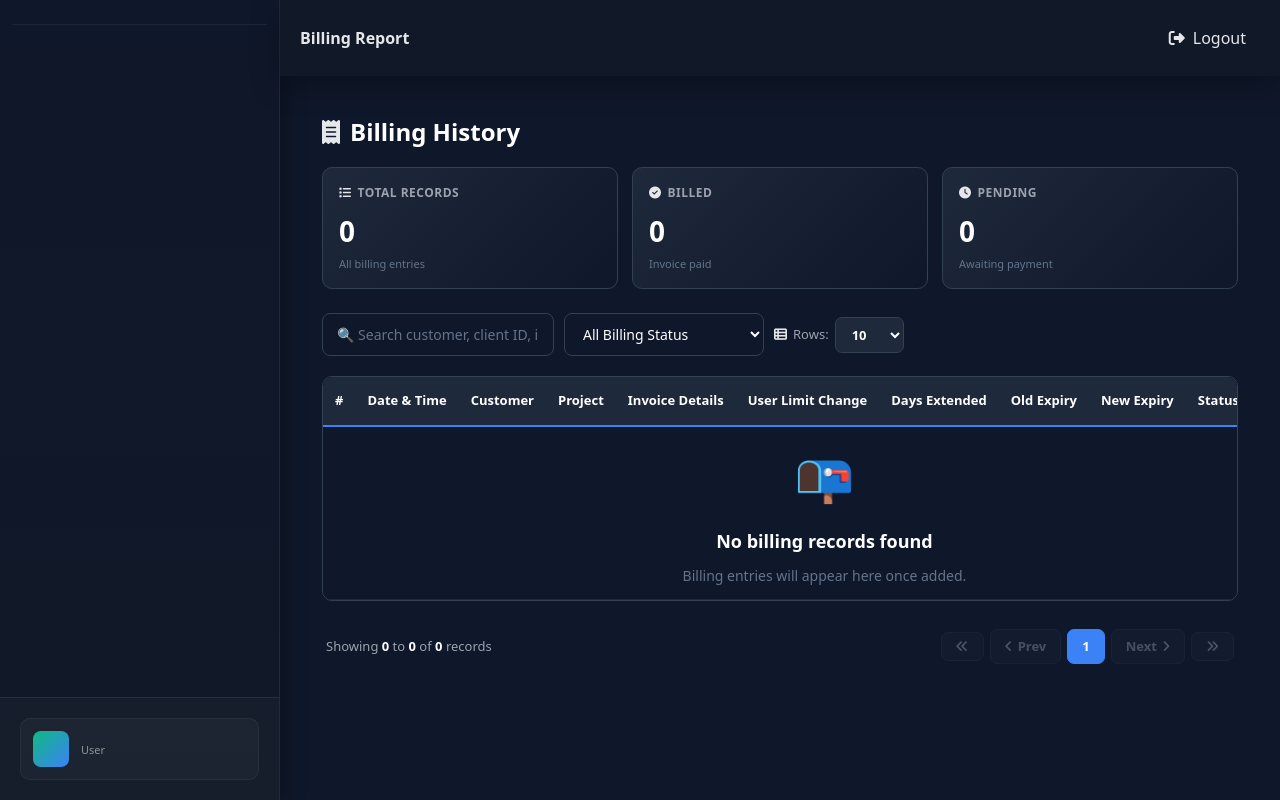
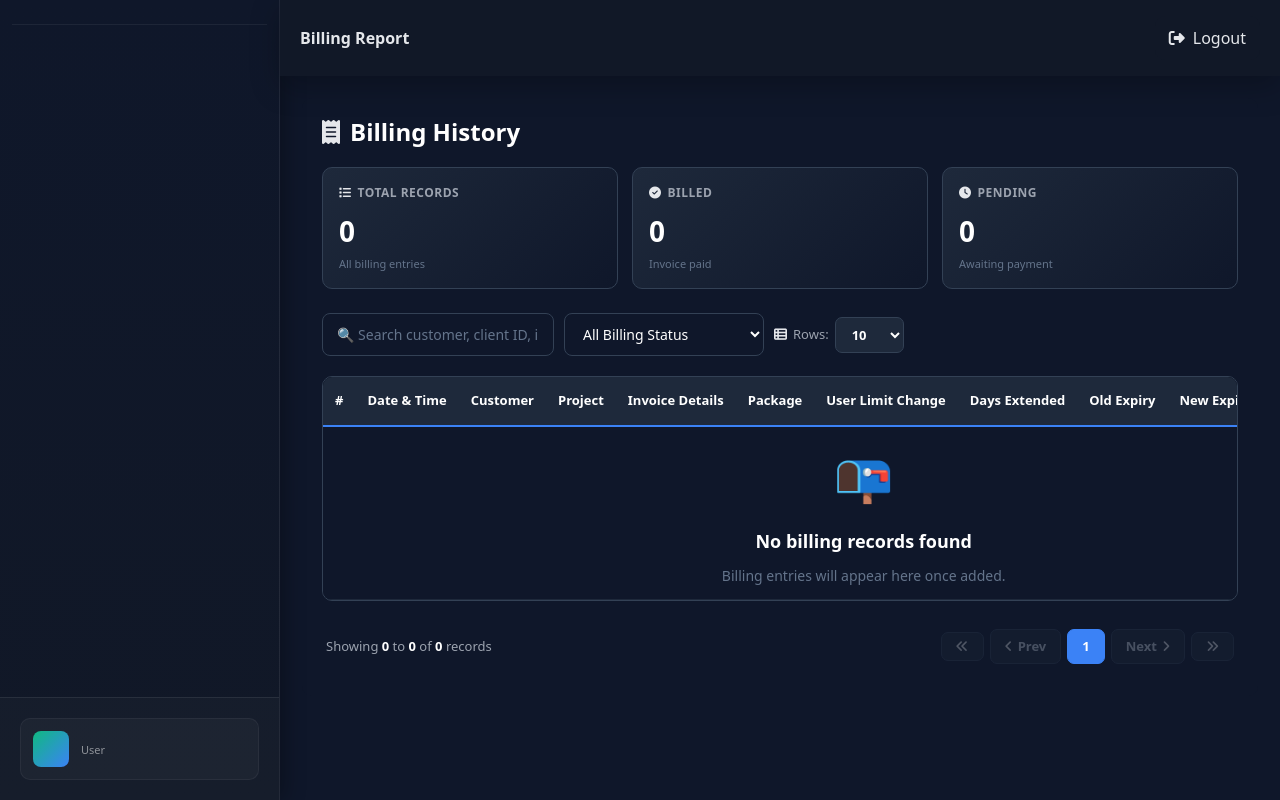
Before and after one commit to sajith231/CENTRAL_LOGIN_SYSTEM, a Django app: page /mobileapp/billing-report/ in a window 1280 px wide. Run offline with Django 5.2, Linux system fonts and the light colour scheme; data that the repository does not hold is empty.

Commit message:
billing section complited

```diff
--- a/MobileApp/templates/billing_report.html
+++ b/MobileApp/templates/billing_report.html
@@ -405,6 +433,7 @@
           <th>Customer</th>
           <th>Project</th>
           <th>Invoice Details</th>
+          <th>Package</th>
           <th>User Limit Change</th>
           <th>Days Extended</th>
           <th>Old Expiry</th>
@@ -452,6 +481,28 @@
               </span>
             {% else %}
               <span style="color:#64748b;">No invoice</span>
+            {% endif %}
+          </td>
+
+          <td>
+            {% if h.package %}
+              <span class="badge-package">
+                <i class="fa-solid fa-box"></i>
+                {{ h.package.package_name }}
+              </span>
+              <small style="display:block; color:#64748b; font-size:11px; margin-top:3px;">
+                {{ h.package.days_limit }} days
+              </small>
+            {% elif h.custom_package %}
+              <span class="badge-custom-pkg">
+                <i class="fa-solid fa-wand-magic-sparkles"></i>
+                {{ h.custom_package.package_name }}
+              </span>
+              <small style="display:block; color:#64748b; font-size:11px; margin-top:3px;">
+                Custom · {{ h.custom_package.days_limit }} days
+              </small>
+            {% else %}
+              <span style="color:#475569; font-size:12px;">—</span>
             {% endif %}
           </td>
 
--- a/MobileApp/views.py
+++ b/MobileApp/views.py
@@ -97,7 +97,7 @@ def mobile_control_list(request):
     # ---------------- BASE QUERY ----------------
     controls = (
         MobileControl.objects
-        .select_related('project', 'package', 'shop__branch')
+        .select_related('project', 'package', 'active_custom_package', 'shop__branch', 'store')
         .prefetch_related('active_devices')
         .order_by('-updated_date')
     )
@@ -840,27 +840,49 @@ def mobile_control_billing(request, pk):
         extend_login = int(request.POST.get("extend_login") or 0)
         bill_status = request.POST.get("bill_status") in ["1", "on", "true"]
         remark = request.POST.get("remark", "").strip()
-
         # ---------- STORE OLD VALUES ----------
         old_login_limit = control.login_limit
         old_expiry = control.expiry_date
 
+        operation_type = request.POST.get("operation_type", "validity")
+
         # ---------- EXTEND DAYS LOGIC ----------
-        package_id = request.POST.get("package")
-        custom_package_id = request.POST.get("custom_package")
+        extend_days = 0
 
-        if package_id:
-            package = get_object_or_404(Package, pk=package_id)
-            extend_days = package.days_limit
-            control.package = package
-            control.active_custom_package = None   # clear any previous custom pkg
-        elif custom_package_id:
-            custom_pkg = get_object_or_404(CustomPackage, pk=custom_package_id, control=control)
-            extend_days = custom_pkg.days_limit
-            control.active_custom_package = custom_pkg
-            control.package = None                 # clear standard package
-        else:
+        if operation_type == 'change_package':
+            package_id = request.POST.get("change_package_id")
+            custom_package_id = request.POST.get("change_custom_package")
+
+            if custom_package_id:
+                custom_pkg = get_object_or_404(CustomPackage, pk=custom_package_id, control=control)
+                extend_days = custom_pkg.days_limit
+                control.active_custom_package = custom_pkg
+                control.package = None                 # clear standard package
+            elif package_id:
+                package = get_object_or_404(Package, pk=package_id)
+                extend_days = package.days_limit
+                control.package = package
+                control.active_custom_package = None   # clear any previous custom pkg
+
+        elif operation_type == 'validity':
             extend_days = int(request.POST.get("extend_days") or 0)
+
+        elif operation_type == 'both':
+            package_id = request.POST.get("package")
+            custom_package_id = request.POST.get("custom_package")
+
+            if custom_package_id:
+                custom_pkg = get_object_or_404(CustomPackage, pk=custom_package_id, control=control)
+                extend_days = custom_pkg.days_limit
+                control.active_custom_package = custom_pkg
+                control.package = None
+            elif package_id:
+                package = get_object_or_404(Package, pk=package_id)
+                extend_days = package.days_limit
+                control.package = package
+                control.active_custom_package = None
+            else:
+                extend_days = int(request.POST.get("extend_days") or 0)
 
         # ---------- LOGIN LIMIT (+ / -) ----------
         if extend_login != 0:
@@ -872,7 +894,11 @@ def mobile_control_billing(request, pk):
 
         # ---------- EXPIRY DATE (+ / -) ----------
         if extend_days != 0:
-            if control.expiry_date:
+            if operation_type == 'change_package':
+                # Start fresh from today when changing package
+                new_expiry = timezone.now() + timedelta(days=extend_days)
+            elif control.expiry_date:
+                # Add to existing expiry for validity extension
                 new_expiry = control.expiry_date + timedelta(days=extend_days)
             else:
                 new_expiry = timezone.now() + timedelta(days=extend_days)
@@ -1099,7 +1125,6 @@ from django.utils import timezone
 from django.shortcuts import render
 from .models import MobileControl, MobileBillingHistory
 from django.utils import timezone
-
 def billing_report(request):
 
     # Flat billing history across ALL customers, latest first — no project grouping
@@ -1112,6 +1137,8 @@ def billing_report(request):
             'control__shop',
             'control__store',
             'control__branch',
+            'package',
+            'custom_package',
         )
         .order_by('-created_at')
     )
```
Also changed, not shown: other parts of MobileApp/templates/billing_report.html (+29 -1 lines).
